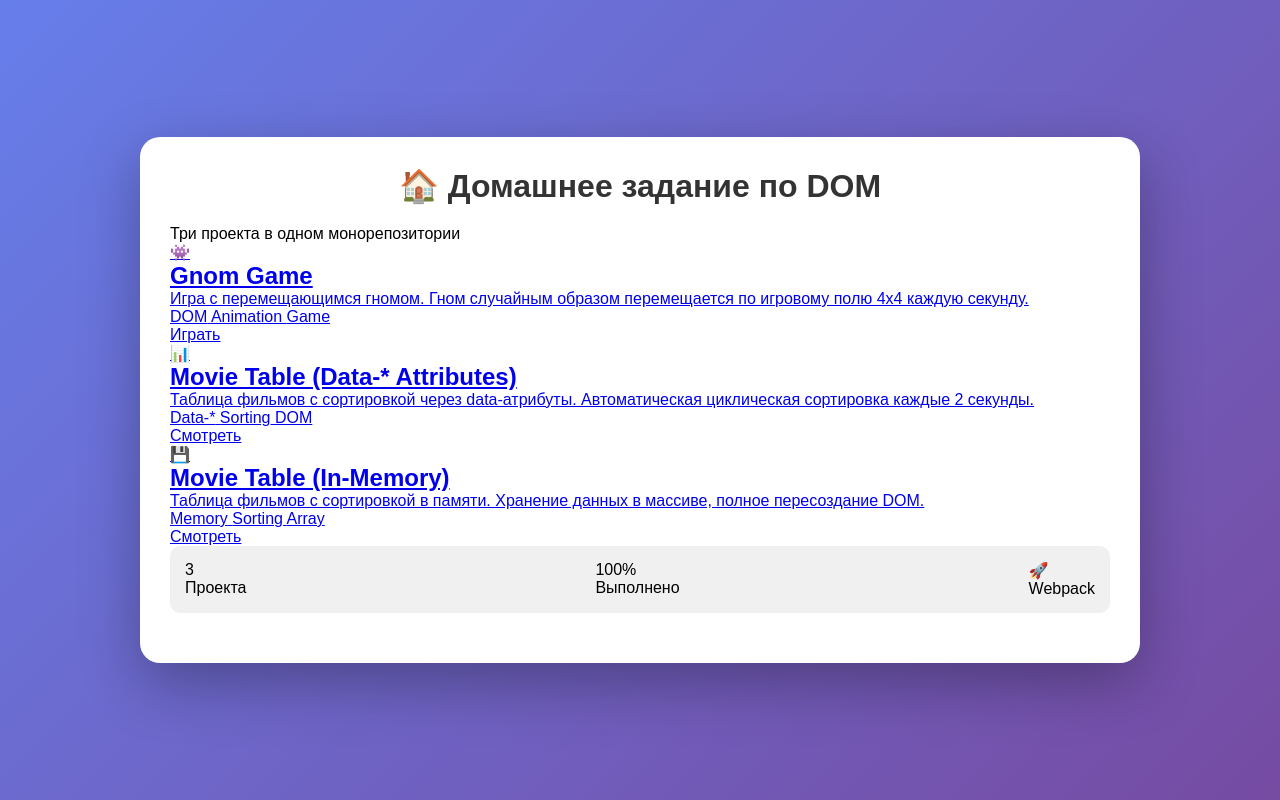
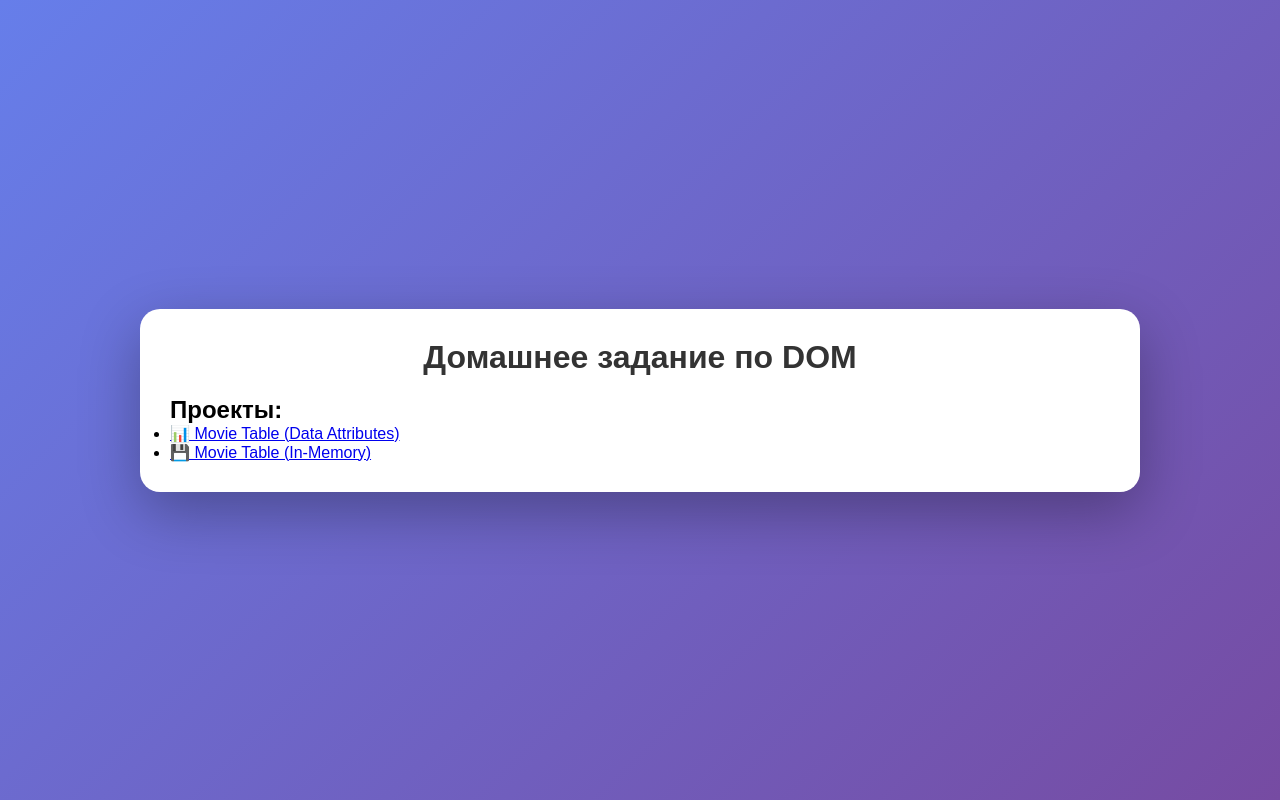
Before and after one commit to nmak1/dom-homework, a website built with webpack: page src/index.html in a window 1280 px wide. Built offline with nearby package versions, Linux system fonts and the light colour scheme.

Commit message:
Temporarily disable Gnom Game for successful deployment

```diff
--- a/src/index.html
+++ b/src/index.html
@@ -1,79 +1,20 @@
 <!DOCTYPE html>
 <html lang="ru">
 <head>
-  <meta charset="UTF-8">
-  <meta name="viewport" content="width=device-width, initial-scale=1.0">
-  <title>DOM Homework - Три проекта</title>
+    <meta charset="UTF-8">
+    <meta name="viewport" content="width=device-width, initial-scale=1.0">
+    <title>DOM Homework</title>
 </head>
 <body>
-  <div class="container">
-    <h1>🏠 Домашнее задание по DOM</h1>
-    <p class="subtitle">Три проекта в одном монорепозитории</p>
-
-    <div class="projects-grid">
-      <!-- Проект 1: Gnom Game -->
-      <a href="gnom-game/" class="project-card">
-        <div class="project-icon">👾</div>
-        <h2 class="project-title">Gnom Game</h2>
-        <p class="project-description">
-          Игра с перемещающимся гномом. Гном случайным образом
-          перемещается по игровому полю 4x4 каждую секунду.
-        </p>
-        <div class="project-tags">
-          <span class="tag">DOM</span>
-          <span class="tag">Animation</span>
-          <span class="tag">Game</span>
+    <div class="container">
+        <h1>Домашнее задание по DOM</h1>
+        <div class="projects">
+            <h2>Проекты:</h2>
+            <ul>
+                <li><a href="/movie-table-data/">📊 Movie Table (Data Attributes)</a></li>
+                <li><a href="/movie-table-memory/">💾 Movie Table (In-Memory)</a></li>
+            </ul>
         </div>
-        <span class="project-link">Играть</span>
-      </a>
-
-      <!-- Проект 2: Movie Table (Data Attributes) -->
-      <a href="movie-table-data/" class="project-card">
-        <div class="project-icon">📊</div>
-        <h2 class="project-title">Movie Table (Data-* Attributes)</h2>
-        <p class="project-description">
-          Таблица фильмов с сортировкой через data-атрибуты.
-          Автоматическая циклическая сортировка каждые 2 секунды.
-        </p>
-        <div class="project-tags">
-          <span class="tag">Data-*</span>
-          <span class="tag">Sorting</span>
-          <span class="tag">DOM</span>
-        </div>
-        <span class="project-link">Смотреть</span>
-      </a>
-
-      <!-- Проект 3: Movie Table (In-Memory) -->
-      <a href="movie-table-memory/" class="project-card">
-        <div class="project-icon">💾</div>
-        <h2 class="project-title">Movie Table (In-Memory)</h2>
-        <p class="project-description">
-          Таблица фильмов с сортировкой в памяти.
-          Хранение данных в массиве, полное пересоздание DOM.
-        </p>
-        <div class="project-tags">
-          <span class="tag">Memory</span>
-          <span class="tag">Sorting</span>
-          <span class="tag">Array</span>
-        </div>
-        <span class="project-link">Смотреть</span>
-      </a>
     </div>
-
-    <div class="stats">
-      <div class="stat-item">
-        <div class="stat-value">3</div>
-        <div class="stat-label">Проекта</div>
-      </div>
-      <div class="stat-item">
-        <div class="stat-value">100%</div>
-        <div class="stat-label">Выполнено</div>
-      </div>
-      <div class="stat-item">
-        <div class="stat-value">🚀</div>
-        <div class="stat-label">Webpack</div>
-      </div>
-    </div>
-  </div>
 </body>
 </html>
--- a/webpack.config.js
+++ b/webpack.config.js
@@ -4,16 +4,16 @@ const MiniCssExtractPlugin = require('mini-css-extract-plugin');
 const CopyWebpackPlugin = require('copy-webpack-plugin');
 
 module.exports = {
-  mode: 'development',
+  mode: 'production',
   entry: {
     main: './src/index.js',
-    'gnom-game': './packages/gnom-game/src/index.js',
+    // 'gnom-game': './packages/gnom-game/src/index.js',
     'movie-table-data': './packages/movie-table-data/src/index.js',
     'movie-table-memory': './packages/movie-table-memory/src/index.js'
   },
   output: {
     path: path.resolve(__dirname, 'dist'),
-    filename: '[name].js',
+    filename: '[name].[contenthash].js',
     clean: true
   },
   module: {
@@ -42,10 +42,6 @@ module.exports = {
         generator: {
           filename: 'images/[name][ext]'
         }
-      },
-      {
-        test: /\.json$/,
-        type: 'json'
       }
     ]
   },
@@ -55,11 +51,11 @@ module.exports = {
       filename: 'index.html',
       chunks: ['main']
     }),
-    new HtmlWebpackPlugin({
-      template: './packages/gnom-game/src/index.html',
-      filename: 'gnom-game/index.html',
-      chunks: ['gnom-game']
-    }),
+    // new HtmlWebpackPlugin({
+    //   template: './packages/gnom-game/src/index.html',
+    //   filename: 'gnom-game/index.html',
+    //   chunks: ['gnom-game']
+    // }),
     new HtmlWebpackPlugin({
       template: './packages/movie-table-data/src/index.html',
       filename: 'movie-table-data/index.html',
@@ -71,7 +67,7 @@ module.exports = {
       chunks: ['movie-table-memory']
     }),
     new MiniCssExtractPlugin({
-      filename: '[name].css'
+      filename: '[name].[contenthash].css'
     }),
     new CopyWebpackPlugin({
       patterns: [
@@ -80,14 +76,5 @@ module.exports = {
         { from: 'packages/movie-table-memory/src/data', to: 'data', noErrorOnMissing: true }
       ]
     })
-  ],
-  devServer: {
-    static: {
-      directory: path.join(__dirname, 'dist')
-    },
-    port: 8081,
-    open: true,
-    hot: true,
-    historyApiFallback: true
-  }
+  ]
 };
```
